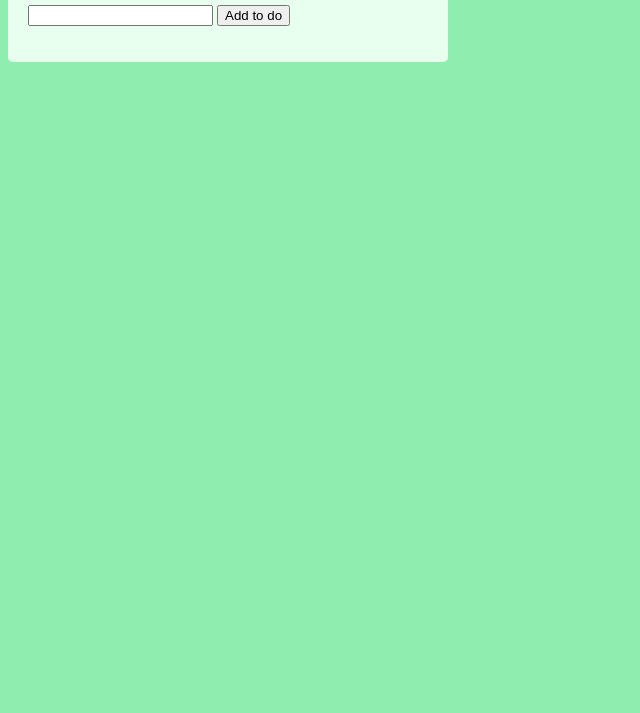
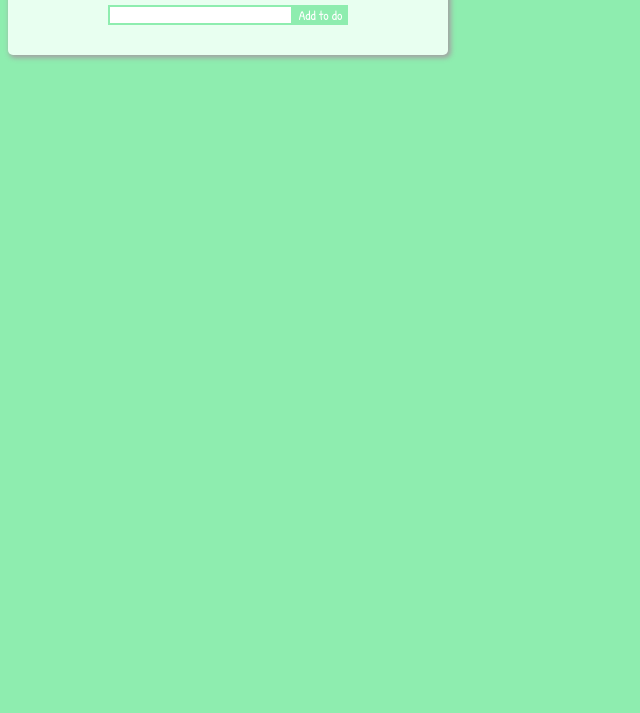
Before and after one commit to nikeehun/todo-list, a plain HTML site: page index.html in a window 1280 px wide. Shown: the part 87-800 px from the top of the page, without its empty margins (0-640 px from the left). Drawn offline with nearby package versions, Linux system fonts and the light colour scheme; a web font is replaced by a local one.

Commit message:
Update style.css

```diff
--- a/style.css
+++ b/style.css
@@ -9,6 +9,7 @@ main {
     border: none;
     border-radius: 5px;
     color: #a3a3a3;
+    box-shadow: 2px 2px 5px 1px #a3a3a3;
 }
 
 h1 {
@@ -18,3 +19,34 @@ h1 {
     font-family: 'Patrick Hand', cursive;
     text-transform: uppercase;
 }
+
+ul {
+    font-family: 'Tenali Ramakrishna', sans-serif;
+    font-size: 20px;
+    width: 250px;
+    margin: auto;
+    margin-top: 10px;
+}
+
+form {
+    padding: auto;
+    margin: auto;
+    display: flex;
+    justify-content: center;
+}
+
+input {
+    height: 14px;
+    margin-right: none;
+    border: 2px solid #8eedaf;
+}
+
+button {
+    border: none;
+    background: #8eedaf;
+    margin-left: none;
+    padding: none;
+    height: 20px;
+    color: white;
+    font-family: 'Patrick Hand', cursive;
+}
```
